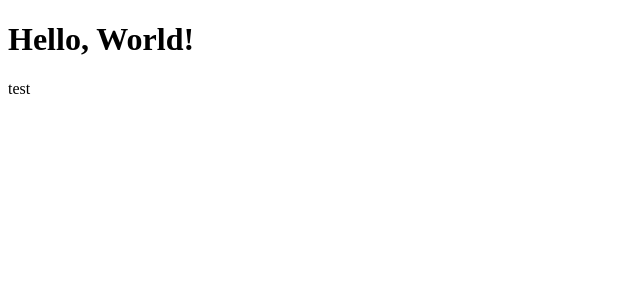
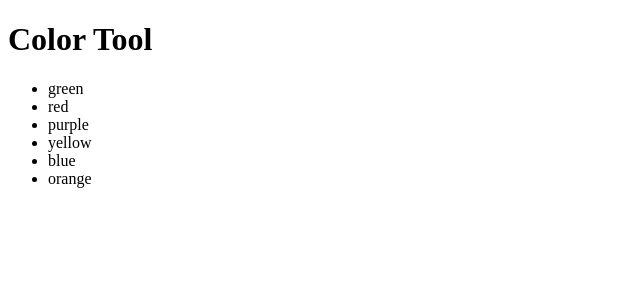
Before and after one commit to t4d-classes/bootcamp_11292021, a JavaScript app in the folder demo-app/: page / in a window 1280 px wide. Shown: the top 300 px of the page, without its empty margins (0-640 px from the left). Built offline with nearby package versions, Linux system fonts and the light colour scheme.

Commit message:
add exercise 2

```diff
--- /dev/null
+++ b/demo-app/src/components/ColorTool.js
@@ -0,0 +1,19 @@
+export const ColorTool = () => {
+
+  return (
+    <>
+      <header>
+        <h1>Color Tool</h1>
+      </header>
+      <ul>
+        <li>green</li>
+        <li>red</li>
+        <li>purple</li>
+        <li>yellow</li>
+        <li>blue</li>
+        <li>orange</li>
+      </ul>
+    </>
+  );
+
+};
--- a/demo-app/src/index.js
+++ b/demo-app/src/index.js
@@ -1,8 +1,8 @@
 import { render } from 'react-dom';
 
-import { HelloWorld } from './components/HelloWorld';
+import { ColorTool } from './components/ColorTool';
 
 render(
-  <HelloWorld />,
+  <ColorTool />,
   document.querySelector('#root'),
 );
```
Also changed, not shown: demo-app/exercises/exercise-2.md (added, +13 -0 lines).
